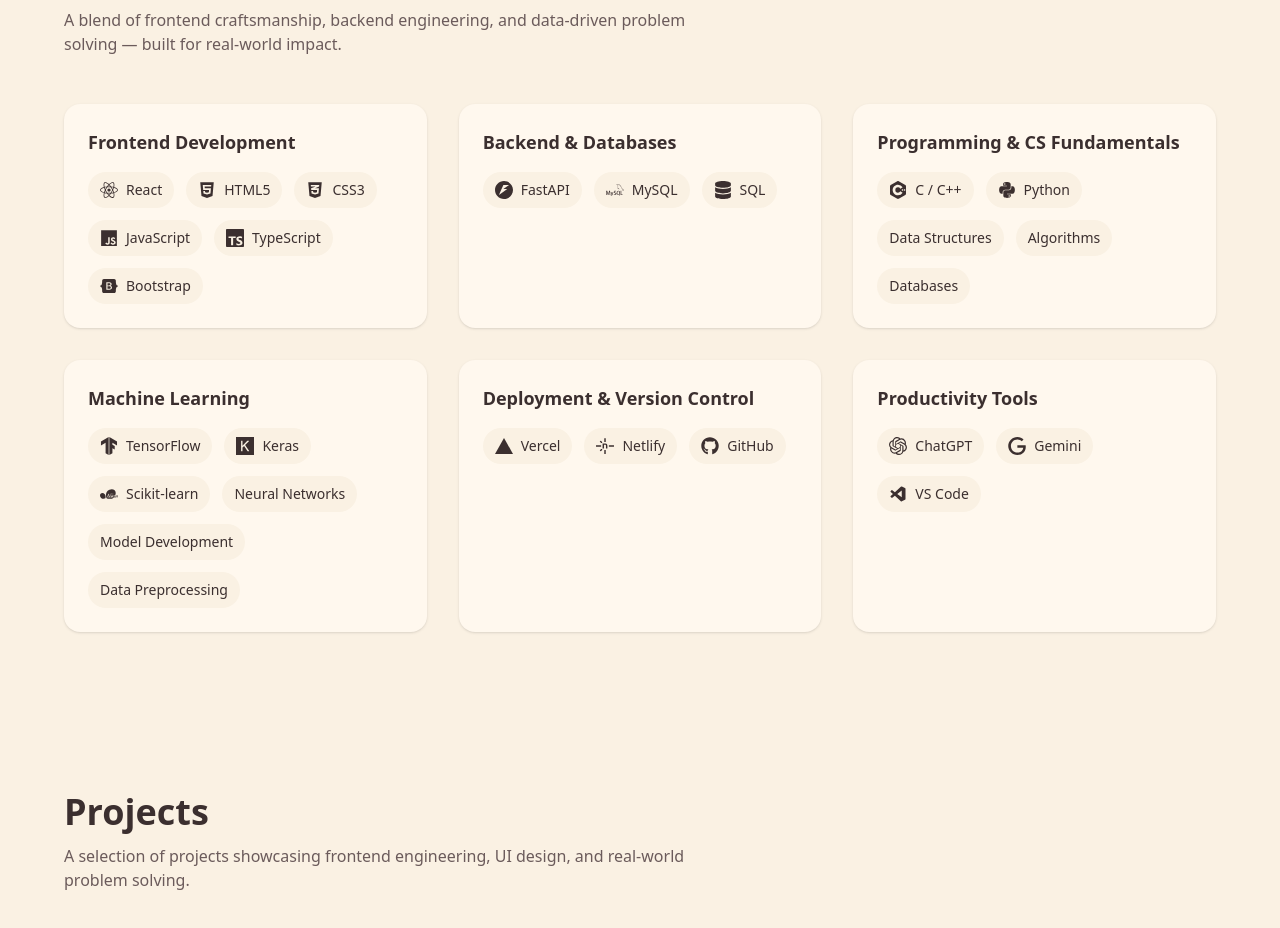
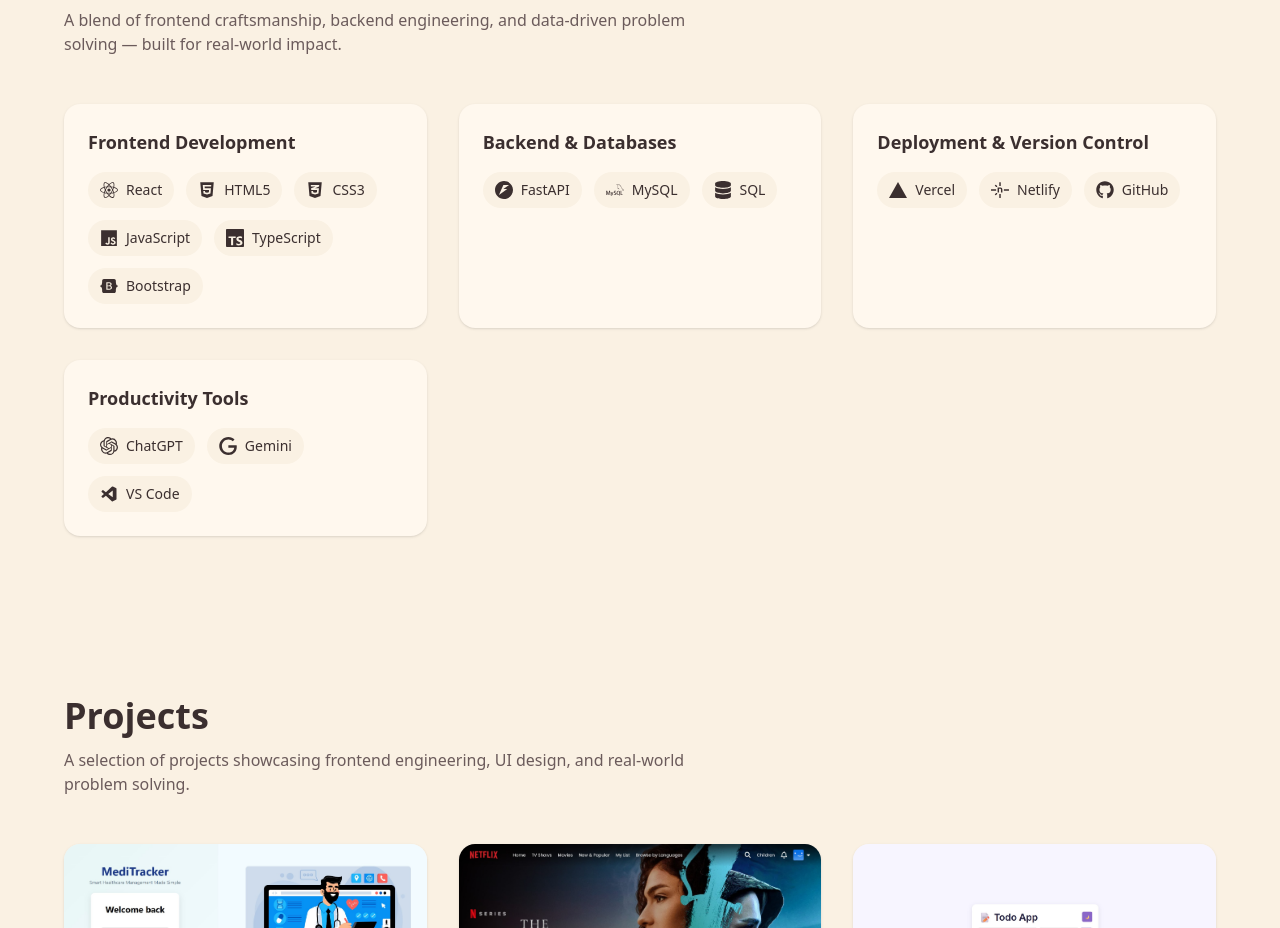
Before and after one commit to Shreya26-b/portfolio, a React (Vite) app: page / in a window 1280 px wide. Shown: the part 924-1852 px from the top of the page. Built offline with nearby package versions, Linux system fonts and the light colour scheme.

Commit message:
changes in the skills section

```diff
--- a/src/components/AboutMe/AboutMe.tsx
+++ b/src/components/AboutMe/AboutMe.tsx
@@ -5,7 +5,7 @@ import {
   FaCss3Alt,
   FaJs,
   FaBootstrap,
-  FaPython,
+  // FaPython,
   FaDatabase,
   FaGithub,
 } from "react-icons/fa";
@@ -13,10 +13,10 @@ import {
   SiTypescript,
   SiFastapi,
   SiMysql,
-  SiTensorflow,
-  SiKeras,
-  SiScikitlearn,
-  SiCplusplus,
+  // SiTensorflow,
+  // SiKeras,
+  // SiScikitlearn,
+  // SiCplusplus,
   SiNetlify,
   SiVercel,
   SiOpenai,
@@ -63,23 +63,23 @@ const AboutMe: React.FC = () => {
         </SkillCard>
 
         {/* Programming */}
-        <SkillCard title="Programming & CS Fundamentals">
+        {/* <SkillCard title="Programming & CS Fundamentals">
           <Skill icon={<SiCplusplus />} label="C / C++" />
           <Skill icon={<FaPython />} label="Python" />
           <Skill label="Data Structures" />
           <Skill label="Algorithms" />
           <Skill label="Databases" />
-        </SkillCard>
+        </SkillCard> */}
 
         {/* Machine Learning */}
-        <SkillCard title="Machine Learning">
+        {/* <SkillCard title="Machine Learning">
           <Skill icon={<SiTensorflow />} label="TensorFlow" />
           <Skill icon={<SiKeras />} label="Keras" />
           <Skill icon={<SiScikitlearn />} label="Scikit-learn" />
           <Skill label="Neural Networks" />
           <Skill label="Model Development" />
           <Skill label="Data Preprocessing" />
-        </SkillCard>
+        </SkillCard> */}
 
         {/* Deployment */}
         <SkillCard title="Deployment & Version Control">
--- a/src/components/Navbar/Navbar.tsx
+++ b/src/components/Navbar/Navbar.tsx
@@ -62,7 +62,7 @@ const Navbar: React.FC = () => {
                 href="#skills"
                 className="px-4 py-3 cursor-pointer text-[#6b5b5b] hover:bg-black/5"
               >
-                About Me
+                Skills
               </a>
             </span>
             <span>
```
